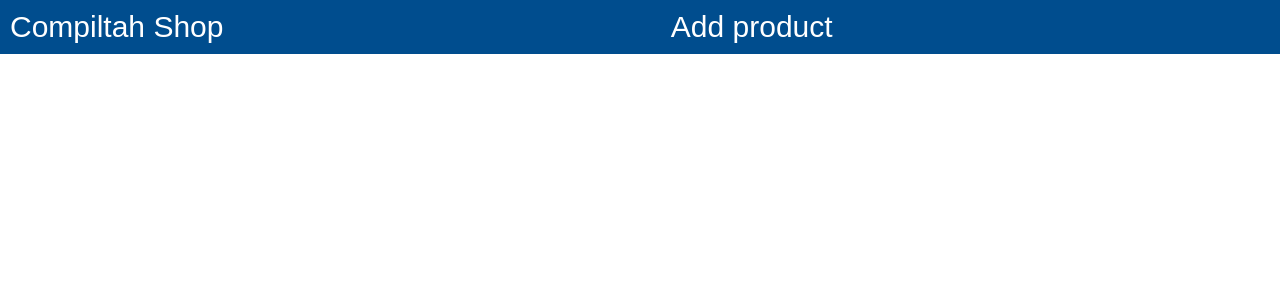
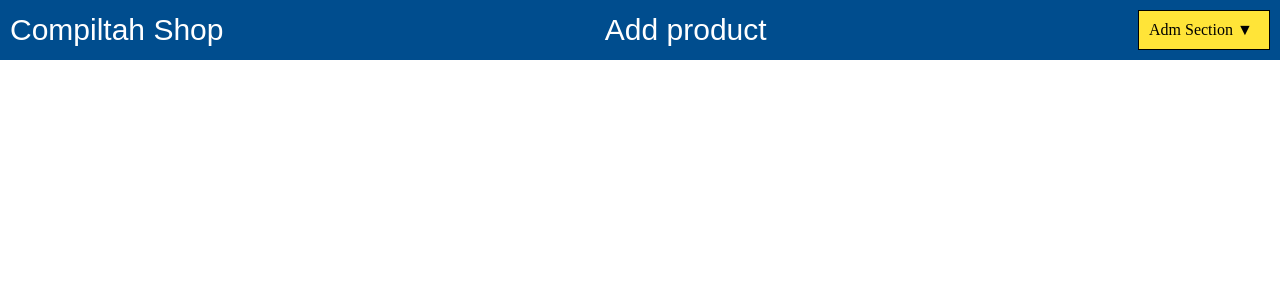
Before and after one commit to ChristoferLv/top-inventory-application, a Node server app: page /categories/ in a window 1280 px wide. Shown: the top 300 px of the page. Run offline with Node 20, Linux system fonts and the light colour scheme; data that the repository does not hold is empty.

Commit message:
Add categories list for adm

```diff
--- a/controllers/productsController.js
+++ b/controllers/productsController.js
@@ -27,7 +27,6 @@ async function addNewProductPost(req, res) {
 }
 
 async function removeProductById(req, res) {
-    console.log(req.body)
     await deleteProductById(req.params.id)
     res.redirect("/adm/products");
 }
--- a/db/populatedb.js
+++ b/db/populatedb.js
@@ -14,7 +14,7 @@ CREATE TABLE IF NOT EXISTS products (
   price NUMERIC,
   amount INTEGER,
   category_ID INTEGER,
-  FOREIGN KEY (category_ID) REFERENCES categories (id)
+  FOREIGN KEY (category_ID) REFERENCES categories (id) ON DELETE CASCADE
 );
 
 INSERT INTO categories (name) VALUES
--- a/db/queries.js
+++ b/db/queries.js
@@ -3,6 +3,20 @@ import { default as pool } from "./pools.js";
 async function queryAllCategories() {
     const { rows } = await pool.query("SELECT * FROM categories");
     return rows;
+}
+
+async function deleteCategoryById(id) {
+    try {
+        const result = await pool.query("DELETE FROM categories WHERE id=$1", [id]);
+
+        if (result.rowCount > 0) {
+            console.log('Delete successful!');
+        } else {
+            console.log('Query finished, but no rows were deleted.');
+        }
+    } catch (error) {
+        console.error('Delete failed due to database error:', error.message);
+    }
 }
 
 async function queryAllProducts() {
@@ -50,10 +64,11 @@ async function deleteProductById(id) {
 
 
 export {
+    queryAllCategories,
+    deleteCategoryById,
     queryAllProducts,
-    queryAllCategories,
     queryAllProductsFromCategoryId,
     insertNewProduct,
     deleteProductById,
-    queryAllProductsWithCategories
+    queryAllProductsWithCategories,
 }
--- a/index.js
+++ b/index.js
@@ -17,7 +17,7 @@ app.set("view engine", "ejs");
 app.use("/", productsRouter)
 app.use("/products", productsRouter)
 app.use("/adm", admRouter)
-app.get("/categories", categoriesRouter)
+app.use("/categories", categoriesRouter)
 
 app.listen(PORT, (error) => {
     if (error) {
--- a/public/style.css
+++ b/public/style.css
@@ -88,3 +88,63 @@ td {
     text-align: left;
     padding: 16px;
 }
+
+th,
+tr:nth-child(even) {
+    background-color: gainsboro;
+}
+
+
+.dropdown {
+    float: left;
+    overflow: hidden;
+    background-color: rgb(255, 228, 56);
+    border: 1px black solid;
+    min-width: 130px;
+}
+
+.dropdown span {
+    font-weight: 900;
+}
+
+.dropdown .dropbtn {
+    cursor: pointer;
+    font-size: 16px;
+    border: none;
+    outline: none;
+    color: black;
+    padding: 10px;
+    background-color: inherit;
+    font-family: inherit;
+    margin: 0;
+}
+
+.dropdown:hover {
+    background-color: rgb(155, 153, 0);
+}
+
+.dropdown-content {
+    display: none;
+    position: absolute;
+    background-color: #f9f9f9;
+    min-width: 130px;
+    box-shadow: 0px 8px 16px 0px rgba(0, 0, 0, 0.2);
+    z-index: 1;
+}
+
+.dropdown-content a {
+    float: none;
+    color: black;
+    padding: 12px 16px;
+    text-decoration: none;
+    display: block;
+    text-align: left;
+}
+
+.dropdown-content a:hover {
+    background-color: #ddd;
+}
+
+.show {
+    display: block;
+}
--- a/routes/admRoutes.js
+++ b/routes/admRoutes.js
@@ -1,10 +1,11 @@
 // routes/usersRouter.js
 import { Router } from "express";
-import { getAllProductsAdm } from "../controllers/admController.js";
+import { getAllCategoriesAdm, getAllProductsAdm } from "../controllers/admController.js";
 
 const admRouter = Router();
 
 admRouter.get("/products", getAllProductsAdm);
+admRouter.get("/categories", getAllCategoriesAdm);
 
 
 export default admRouter;
--- a/routes/categoriesRoutes.js
+++ b/routes/categoriesRoutes.js
@@ -1,9 +1,11 @@
 // routes/usersRouter.js
 import { Router } from "express";
-import { getAllCategories } from "../controllers/categoriesController.js";
+import { getAllCategories, removeCategoryById } from "../controllers/categoriesController.js";
 
 const categoriesRouter = Router();
 
 categoriesRouter.get("/", getAllCategories);
+categoriesRouter.post("/remove/:id", removeCategoryById);
+
 
 export default categoriesRouter;
--- a/views/partials/header.ejs
+++ b/views/partials/header.ejs
@@ -14,5 +14,28 @@
                 </div>
             </a>
             <% }) %>
+                <div class="dropdown">
+                    <button class="dropbtn" onclick="myFunction()">Adm Section
+                        <span>▼</span>
+                    </button>
+                    <div class="dropdown-content" id="myDropdown">
+                        <a href="/adm/categories">Categories</a>
+                        <a href="/adm/products">Products</a>
+                    </div>
+                </div>
     </div>
+    <script>
+        function myFunction() {
+            document.getElementById("myDropdown").classList.toggle("show");
+        }
+
+        window.onclick = function (e) {
+            if (!e.target.matches('.dropbtn')) {
+                var myDropdown = document.getElementById("myDropdown");
+                if (myDropdown.classList.contains('show')) {
+                    myDropdown.classList.remove('show');
+                }
+            }
+        }
+    </script>
 </header>
```
Also changed, not shown: controllers/admController.js (+7 -1 lines), controllers/categoriesController.js (+7 -1 lines), views/all_categories_adm.ejs (added, +60 -0 lines).
